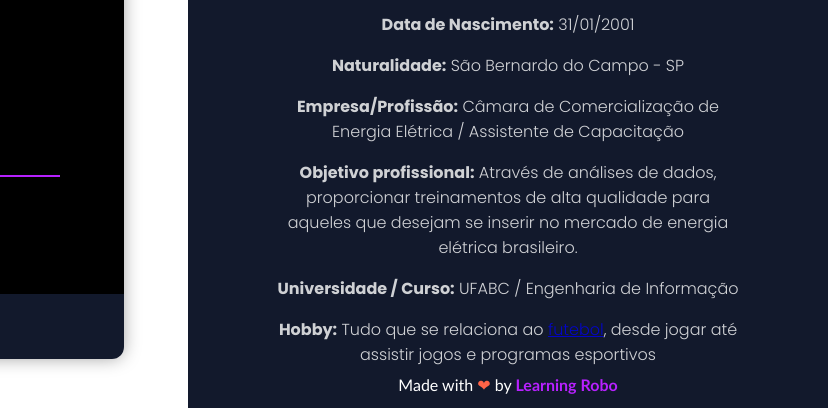
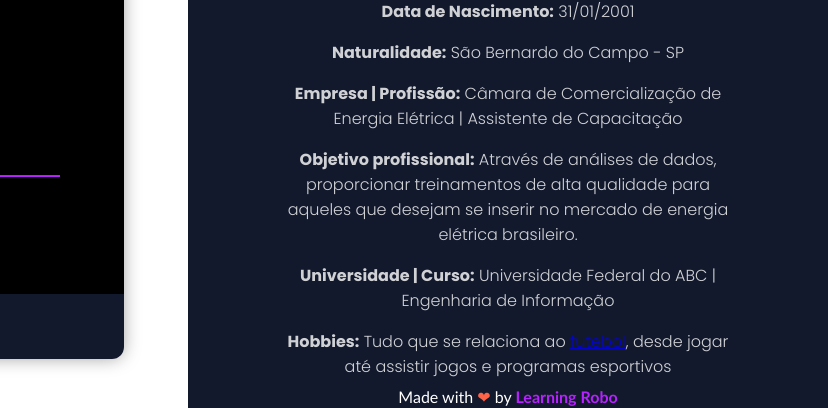
Before and after one commit to caiofalcheti/caiofalcheti.github.io, a plain HTML site: page index.html in a window 1280 px wide. Shown: the part 329-737 px from the top of the page, 452-1280 px from the left. Drawn offline with Linux system fonts and the light colour scheme.

Commit message:
Update index.html

```diff
--- a/index.html
+++ b/index.html
@@ -53,8 +53,8 @@
 		</p>
 
 		<div class = "about-para">
-			<p><b>Empresa/Profissão:</b>
-			Câmara de Comercialização de Energia Elétrica / Assistente de Capacitação
+			<p><b>Empresa | Profissão:</b>
+			Câmara de Comercialização de Energia Elétrica | Assistente de Capacitação
 		</p>
 
 		<div class = "about-para">
@@ -63,12 +63,12 @@
 		</p>
 
 		<div class = "about-para">
-			<p><b>Universidade / Curso:</b>
-			UFABC / Engenharia de Informação
+			<p><b>Universidade | Curso:</b>
+			Universidade Federal do ABC | Engenharia de Informação
 		</p>
 
 		<div class = "about-para">
-			<p><b>Hobby:</b>
+			<p><b>Hobbies:</b>
 			Tudo que se relaciona ao <a href="https://www.youtube.com/watch?v=Y20xUWVHni8" target="_blank"> futebol</a>, desde jogar até assistir jogos e programas esportivos
 		</p>
 
```
